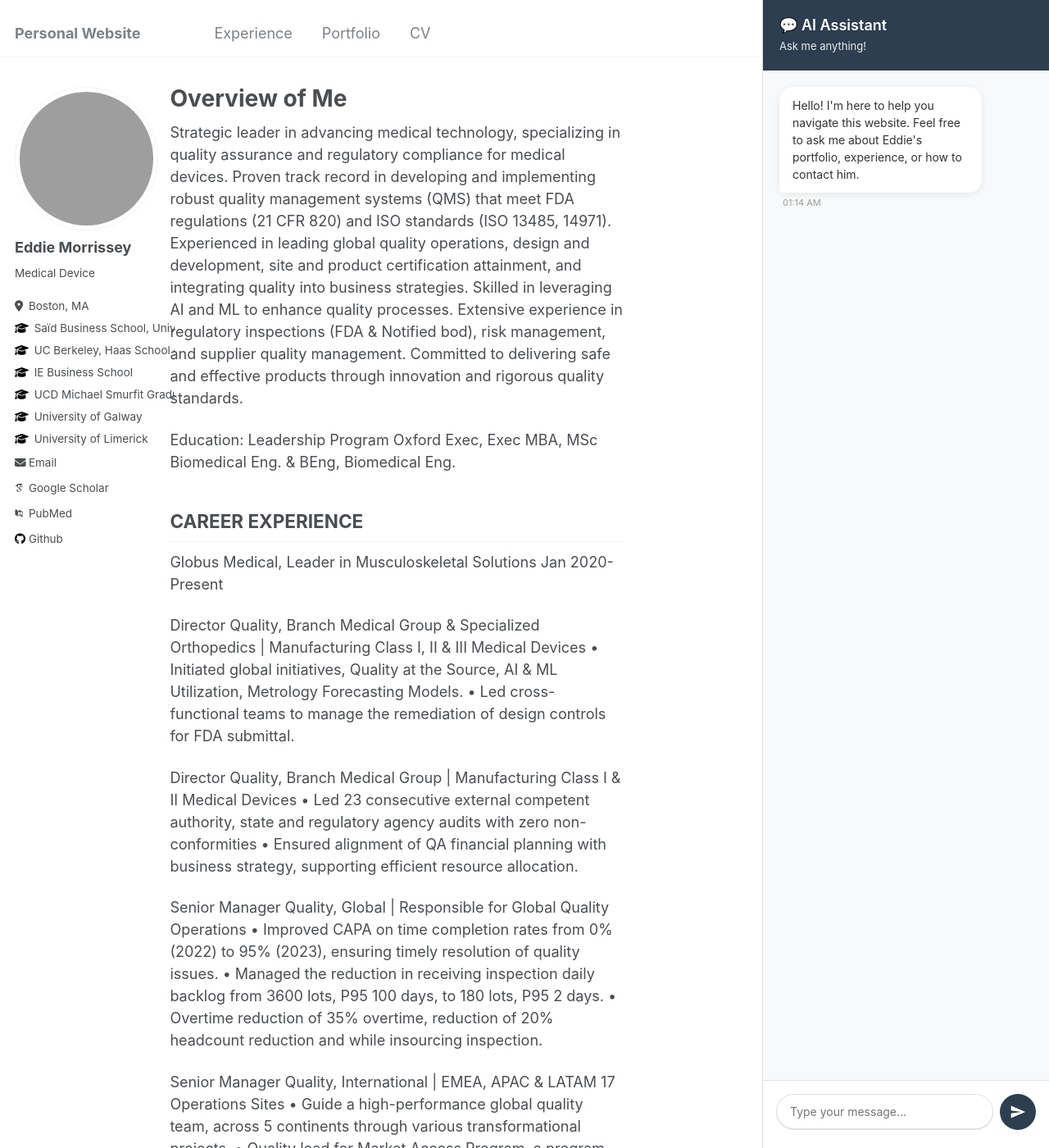
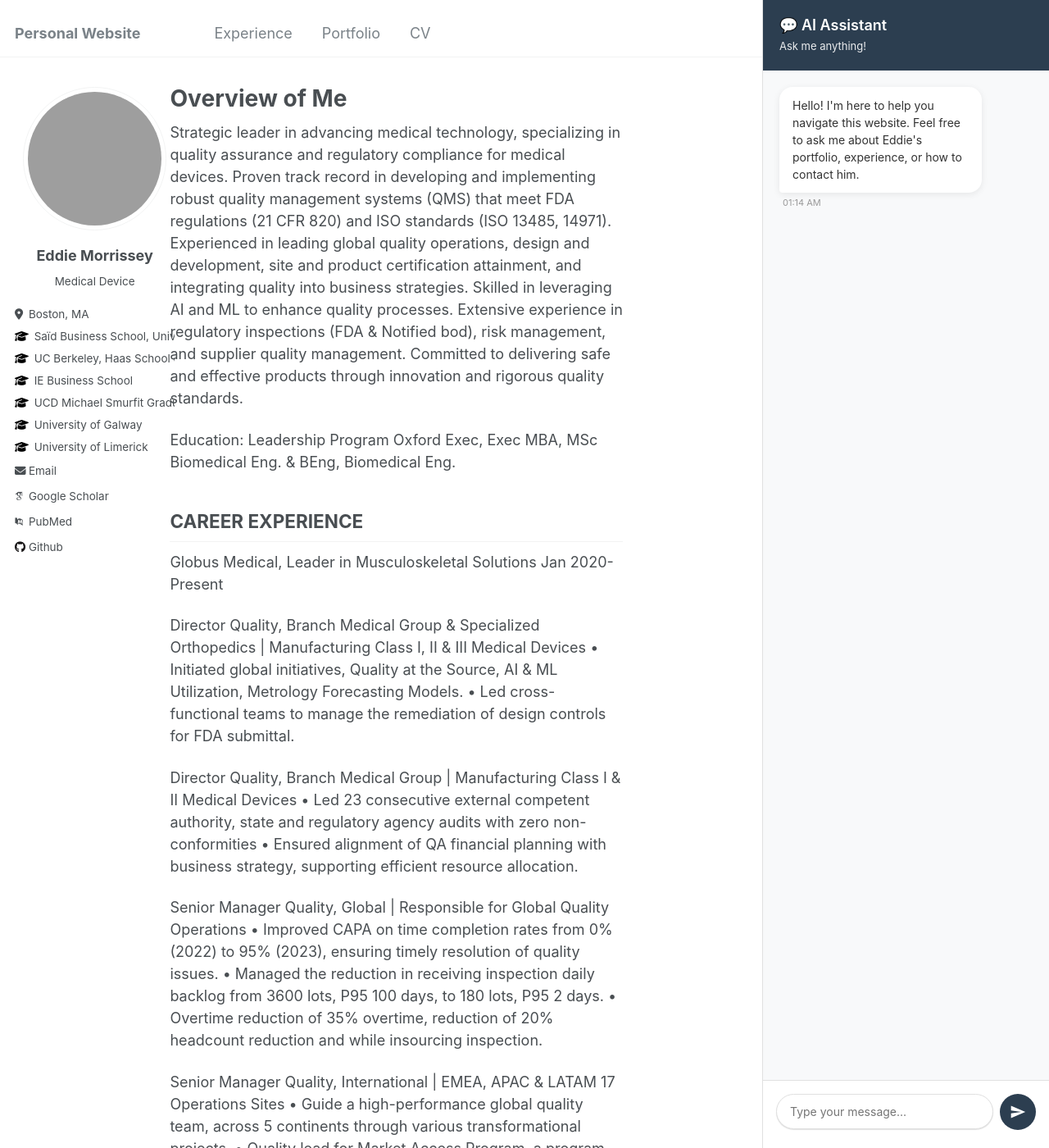
Before and after one commit to eddiemorrissey/eddiemorrissey.github.io, a Jekyll site: the page built from _pages/about.md, in a window 1280 px wide and 1400 px high. Shown: the whole window at 82% size. Built offline with Jekyll 4.4.1, drawn with Linux system fonts in a browser that asks for light colours; some web fonts are replaced.

Commit message:
Center profile picture and text in sidebar

```diff
--- a/_sass/_sidebar.scss
+++ b/_sass/_sidebar.scss
@@ -85,8 +85,10 @@
 
   @include breakpoint($large) {
     display: block;
-    width: auto;
+    width: 100%;
     height: auto;
+    text-align: center;
+    margin-bottom: 20px;
   }
 
   img {
@@ -99,6 +101,8 @@
     @include breakpoint($large) {
       padding: 5px;
       border: 1px solid $border-color;
+      margin: 0 auto;
+      display: block;
     }
   }
 }
@@ -124,6 +128,7 @@
   @include breakpoint($large) {
     margin-top: 10px;
     margin-bottom: 10px;
+    text-align: center;
   }
 }
 .sidebar .author__name {
@@ -153,6 +158,7 @@
   @include breakpoint($large) {
     margin-top: 10px;
     margin-bottom: 20px;
+    text-align: center;
   }
 }
 
```
